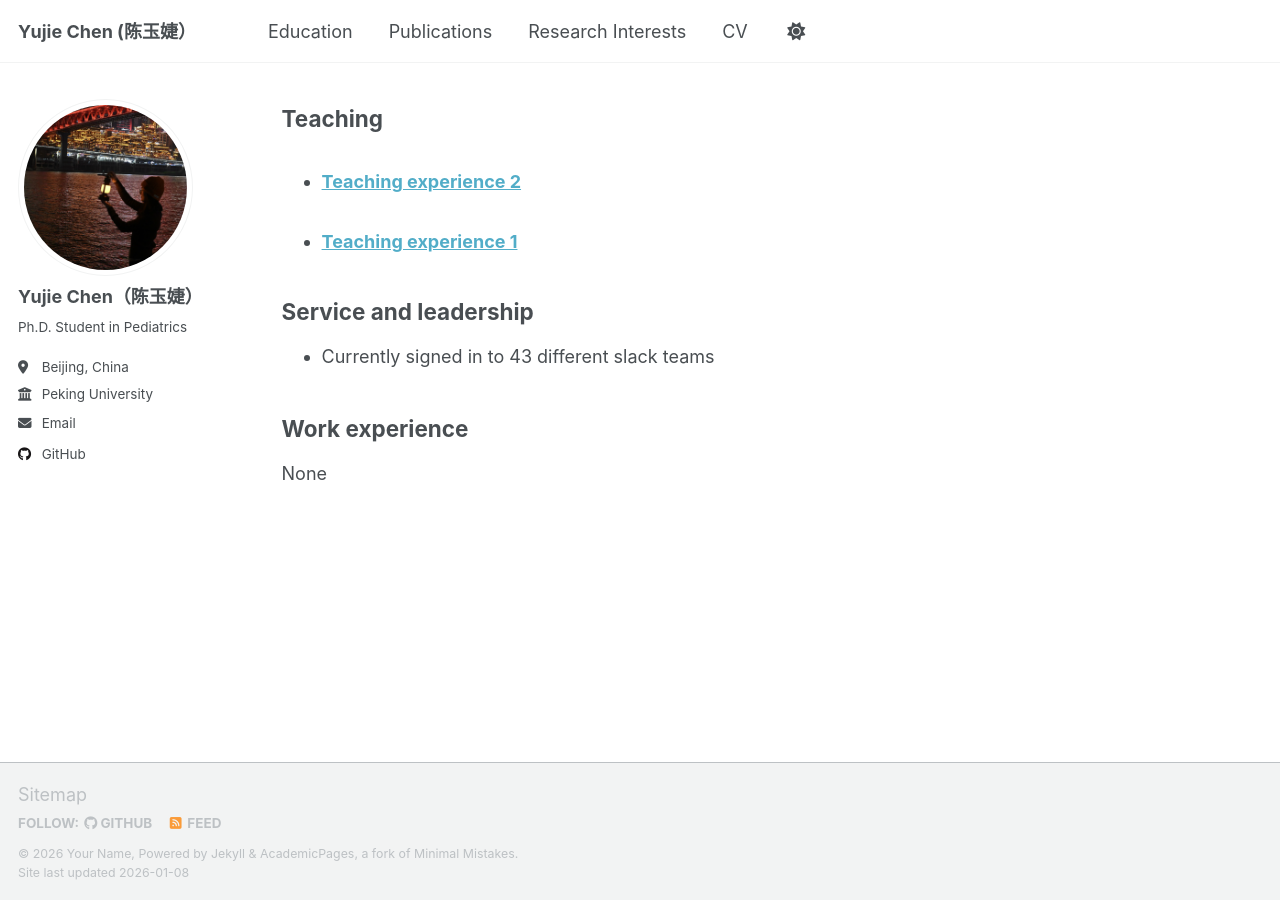
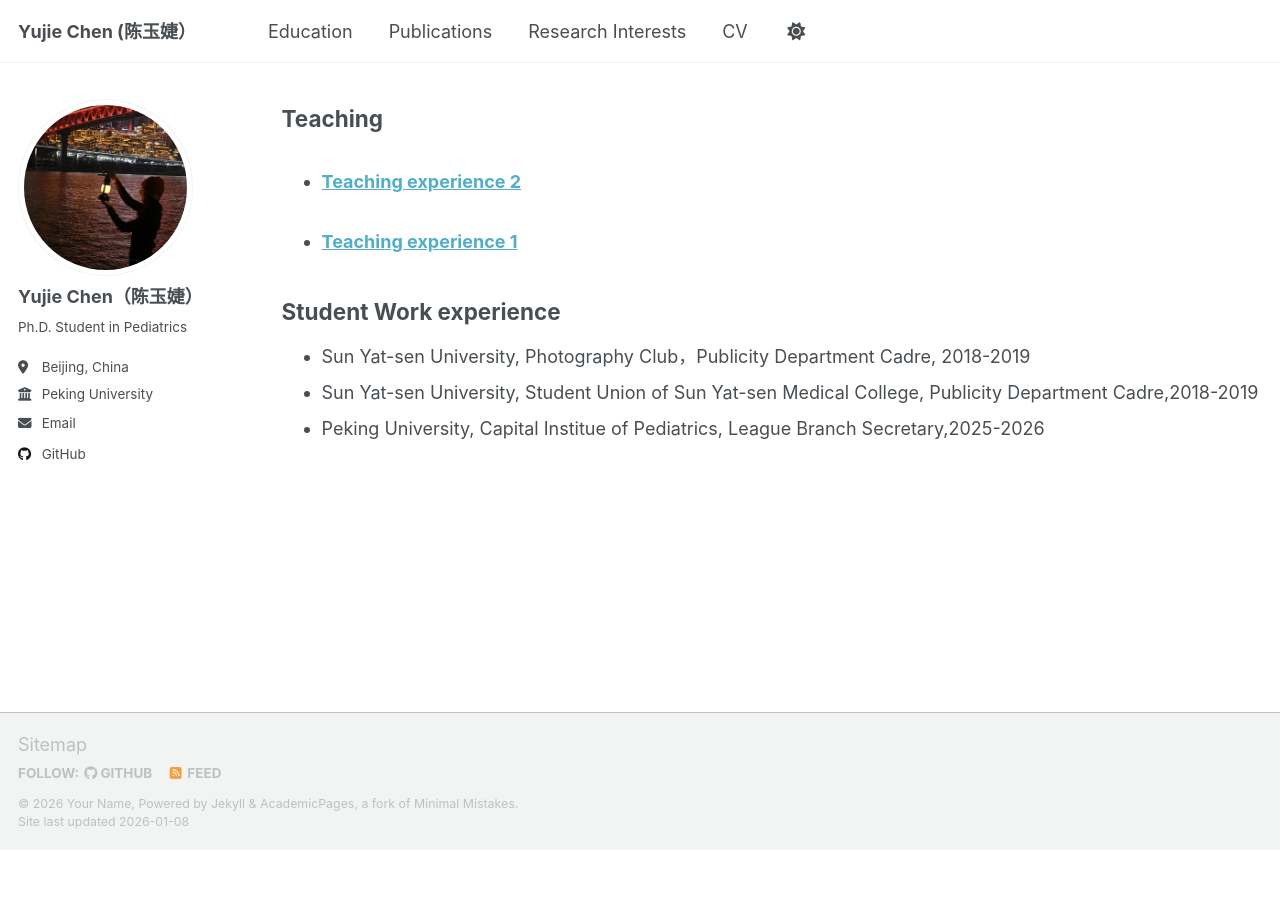
Before and after one commit to yujie7799/yujie7799.github.io, a Jekyll site: the page built from _pages/cv.md, in a window 1280 px wide and 900 px high, scrolled down 1502 px. Built offline with Jekyll 4.4.1, drawn with Linux system fonts in a browser that asks for light colours; a script that is not in the unit is left out; after the commit the page ends 2352 px from its top, so only the background shows below that.

Commit message:
Update cv.md

```diff
--- a/_pages/cv.md
+++ b/_pages/cv.md
@@ -42,8 +42,8 @@ Proficient in GraphPad Prism, Adobe Illustrator, Microsoft Excel, SPSS, R, and P
     {% include archive-single-cv.html %}
   {% endfor %}</ul>
 
-## Service and leadership
-* Currently signed in to 43 different slack teams
 
-## Work experience
-None
+## Student Work experience
+* Sun Yat-sen University, Photography Club，Publicity Department Cadre, 2018-2019
+* Sun Yat-sen University, Student Union of Sun Yat-sen Medical College, Publicity Department Cadre,2018-2019
+* Peking University, Capital Institue of Pediatrics, League Branch Secretary,2025-2026
```
